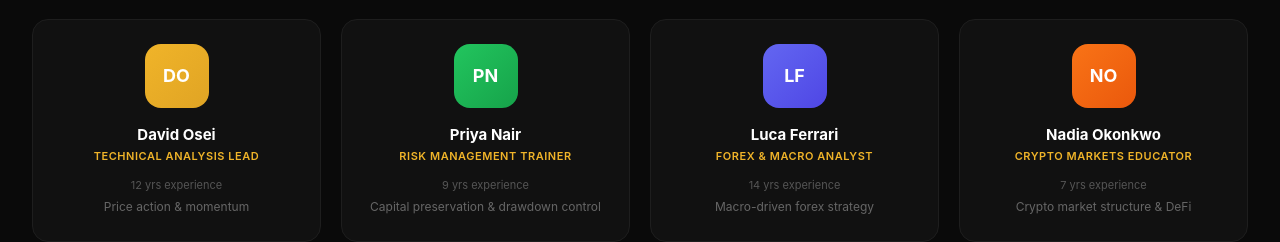
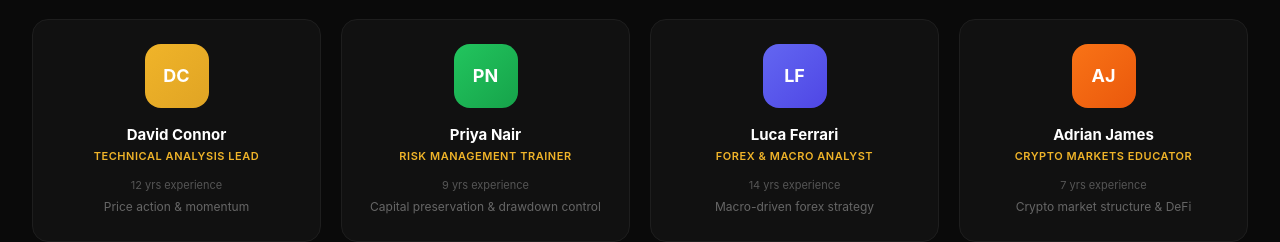
Before and after one commit to arnold070/stoxoptionhub, a Next.js app in the folder Documents/GitHub/tradehub/: page /mentorship in a window 1280 px wide. Shown: the part 2680-2922 px from the top of the page. Built offline with nearby package versions, Linux system fonts and the light colour scheme.

Commit message:
chore: update mentor names on mentorship page
- David Osei → David Connor
- Nadia Okonkwo → Adrian James

Signed-off-by: Arnold Njoku <arnold.njoku@gmail.com>

```diff
--- a/Documents/GitHub/tradehub/src/app/(marketing)/mentorship/page.tsx
+++ b/Documents/GitHub/tradehub/src/app/(marketing)/mentorship/page.tsx
@@ -61,10 +61,10 @@ const tracks = [
 ];
 
 const mentors = [
-  { name: "David Osei", role: "Technical Analysis Lead", initials: "DO", color: "from-[#f0b429] to-[#e0a424]", exp: "12 yrs", spec: "Price action & momentum" },
+  { name: "David Connor", role: "Technical Analysis Lead", initials: "DC", color: "from-[#f0b429] to-[#e0a424]", exp: "12 yrs", spec: "Price action & momentum" },
   { name: "Priya Nair", role: "Risk Management Trainer", initials: "PN", color: "from-[#22c55e] to-[#16a34a]", exp: "9 yrs", spec: "Capital preservation & drawdown control" },
   { name: "Luca Ferrari", role: "Forex & Macro Analyst", initials: "LF", color: "from-[#6366f1] to-[#4f46e5]", exp: "14 yrs", spec: "Macro-driven forex strategy" },
-  { name: "Nadia Okonkwo", role: "Crypto Markets Educator", initials: "NO", color: "from-[#f97316] to-[#ea580c]", exp: "7 yrs", spec: "Crypto market structure & DeFi" },
+  { name: "Adrian James", role: "Crypto Markets Educator", initials: "AJ", color: "from-[#f97316] to-[#ea580c]", exp: "7 yrs", spec: "Crypto market structure & DeFi" },
 ];
 
 const timeline = [
```
